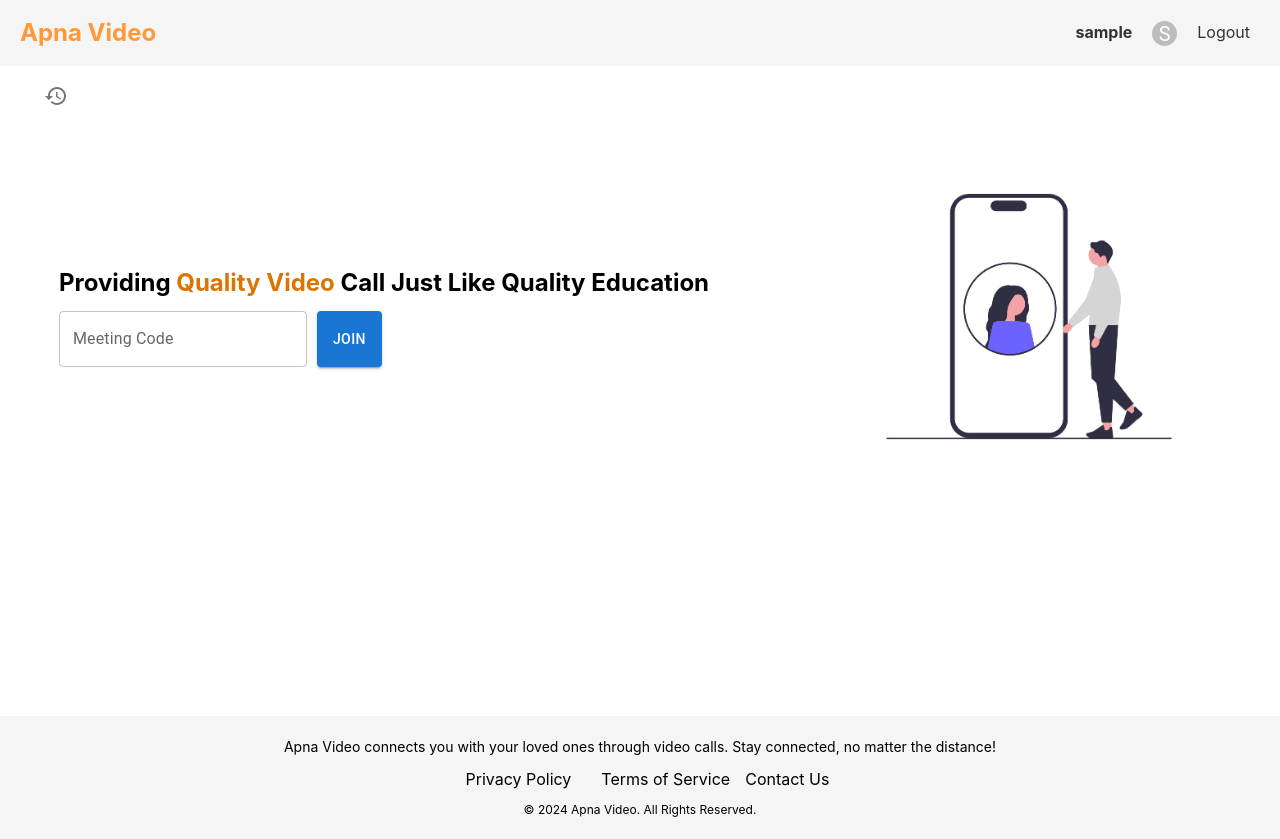
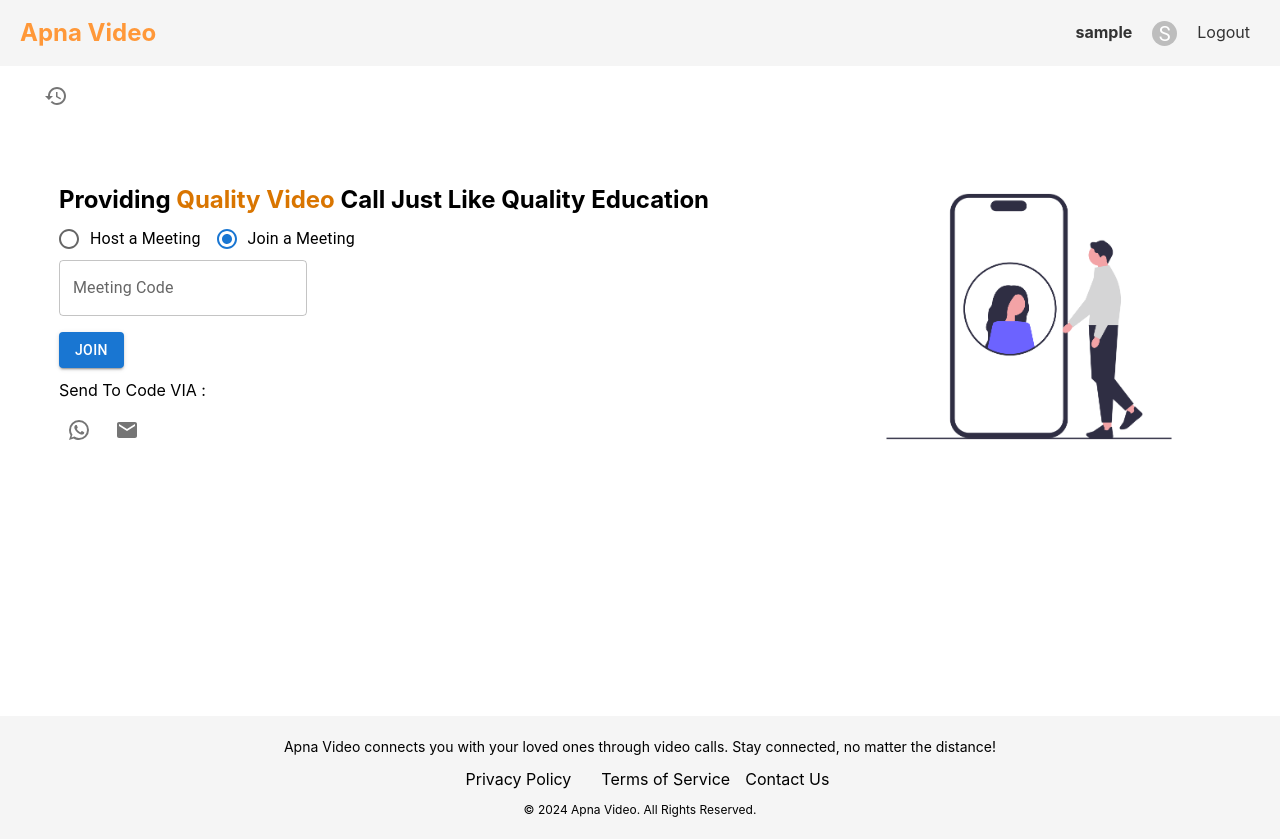
Before and after one commit to tsujit74/apnavideo, a React (Vite) app in the folder frontend/my-vite-app/: page /home in a window 1280 px wide. Built offline with nearby package versions, Linux system fonts and the light colour scheme; sample sign-in values are in the browser's storage.

Commit message:
get email and meetcode generated

```diff
--- a/frontend/my-vite-app/src/App.css
+++ b/frontend/my-vite-app/src/App.css
@@ -142,6 +142,7 @@
 /*authentication*/
 .authentication{
   height: 80vh;
+  margin-bottom: 50%;
 }
 
 /* page Not Found */
@@ -168,7 +169,7 @@
 
 .landingPageContainer{
   width: 90%;
-  height: 80vh;
+  height: 87vh;
 }
 
   .landingMain{
@@ -182,6 +183,7 @@
 
   .landingMain h1{
     font-size: 18px;
+    margin-top: 10%;
   }
 
   .landingMain p{
@@ -196,7 +198,7 @@
 
   .landingMain .getStart{
     position: absolute;
-    top: 65%;
+    top: 70%;
     left: 30%;
     z-index: 9;
   }
@@ -211,6 +213,7 @@
 
   .meetContainer{
     display: block;
+    height: fit-content;
   }
 
   .leftPanel{
@@ -220,6 +223,12 @@
   .leftPanel h2{
     font-size: 1.2rem;
   }
+
+  .leftPanelTextField{
+    display: "flex";
+    gap: "10px";
+    margin-top: "10px"
+ }
 
   .rightPanel{
     margin: 0 auto;
--- a/frontend/my-vite-app/src/contexts/AuthContext.jsx
+++ b/frontend/my-vite-app/src/contexts/AuthContext.jsx
@@ -15,11 +15,12 @@
 
   const [userData, setUserData] = useState(authContext);
 
-  const handleRegister = async (name, username, password) => {
+  const handleRegister = async (name, username,email, password) => {
     try {
       let request = await client.post("/register", {
         name: name,
         username: username,
+        email:email,
         password: password,
       });
       if (request.status === httpStatus.CREATED) {
--- a/frontend/my-vite-app/src/pages/HomeComponent.jsx
+++ b/frontend/my-vite-app/src/pages/HomeComponent.jsx
@@ -7,10 +7,18 @@
 import { AuthContext } from "../contexts/AuthContext";
 import { useUser } from '../contexts/UserContext';
 import { useEffect } from "react";
+import CircularProgress from "@mui/material/CircularProgress";
+import { useSnackbar } from "notistack";
+import { RadioGroup, FormControlLabel, Radio } from "@mui/material";
+import WhatsAppIcon from "@mui/icons-material/WhatsApp";
+import Email from "@mui/icons-material/Email";
 
 function HomeComponent() {
+  const { enqueueSnackbar } = useSnackbar();
   let navigate = useNavigate();
   const [meetingCode, setMeetingCode] = useState("");
+  const [isHosting, setIsHosting] = useState(false);
+  const [loading, setLoading] = useState(false);
 
   const {user,setUser} = useUser();
 
@@ -23,8 +31,68 @@
 
   const { addToUserHistory } = useContext(AuthContext);
   let handleJoinVideoCall = async () => {
-    await addToUserHistory(meetingCode);
-    navigate(`/${meetingCode}`);
+    setLoading(true);
+    try {
+      await addToUserHistory(meetingCode);
+      if (meetingCode === "") {
+        enqueueSnackbar(`Enter Meeting Code Ex: "a12bcc"`, {
+          variant: "info",
+          anchorOrigin: { vertical: "top", horizontal: "center" },
+          autoHideDuration: 2000,
+        });
+        return;
+      } else {
+        navigate(`/${meetingCode}`);
+      }
+    } catch (err) {
+      console.log(err);
+    } finally {
+      setLoading(false);
+    }
+  };
+
+  const generateMeetingCode = () => {
+    const characters = "abcdefghijklm234567nopqrstuvwxyz0189";
+    let code = "";
+
+    for (let i = 0; i < 6; i++) {
+      const randomIndex = Math.floor(Math.random() * characters.length);
+      code += characters[randomIndex];
+    }
+
+    setMeetingCode(code);
+  };
+
+  const shareViaWhatsApp = () => {
+    if (meetingCode !== "") {
+      const url = `https://wa.me/?text=Join my meeting with code: ${meetingCode}\n\nClick this link: https://apnavideofrontend.onrender.com`;
+      window.open(url, "_blank");
+    } else {
+      enqueueSnackbar(`Enter Meeting Code Ex: "a12bcc"`, {
+        variant: "info",
+        anchorOrigin: { vertical: "top", horizontal: "center" },
+        autoHideDuration: 2000,
+      });
+      return;
+    }
+  };
+
+  // Function to share meeting code via email
+  const shareViaEmail = () => {
+    if (meetingCode !== "") {
+      const subject = "Meeting Code";
+      const body = `Join my meeting with code: ${meetingCode} Click this link: https://apnavideofrontend.onrender.com`;
+      const mailtoLink = `mailto:?subject=${encodeURIComponent(
+        subject
+      )}&body=${encodeURIComponent(body)}`;
+      window.location.href = mailtoLink;
+    } else {
+      enqueueSnackbar(`Enter Meeting Code Ex: "a12bcc"`, {
+        variant: "info",
+        anchorOrigin: { vertical: "top", horizontal: "center" },
+        autoHideDuration: 2000,
+      });
+    }
   };
 
   return (
@@ -39,17 +107,6 @@
             >
               <RestoreIcon sx={{ml:2,mr:2}} />
             </IconButton>
-
-            {/* <Button
-              onClick={() => {
-                localStorage.removeItem("token");
-                localStorage.removeItem('username');
-                setUser(null);
-                navigate("/auth");
-              }}
-            >
-              Logout
-            </Button> */}
           </div>
         </div>
 
@@ -58,8 +115,27 @@
             <div>
               <h2>Providing <span style={{color:"#d97500"}}>Quality Video</span> Call Just Like Quality Education</h2>
 
-              <div style={{ display: "flex", gap: "10px",marginTop:"10px" }}>
+              <RadioGroup
+                row
+                value={isHosting ? "host" : "join"}
+                onChange={(e) => setIsHosting(e.target.value === "host")}
+              >
+                <FormControlLabel
+                  value="host"
+                  control={<Radio />}
+                  label="Host a Meeting"
+                />
+
+                <FormControlLabel
+                  value="join"
+                  control={<Radio />}
+                  label="Join a Meeting"
+                />
+              </RadioGroup>
+
+              <div className="leftPanelTextField">
                 <TextField
+                value={meetingCode}
                   onChange={(e) => setMeetingCode(e.target.value)}
                   id="outlined-basic"
                   label="Meeting Code"
@@ -69,11 +145,48 @@
                     color: "white",
 
                   }}
-
                 />
-                <Button onClick={handleJoinVideoCall} variant="contained">
-                  Join
-                </Button>
+                <div className="leftpanelButton" style={{ display: "flex" }}>
+                  <div>
+                    {loading ? (
+                      <CircularProgress />
+                    ) : (
+                      <Button
+                        variant="contained"
+                        onClick={handleJoinVideoCall}
+                        sx={{ mt: 2, mr: 2 }}
+                      >
+                        JOIN
+                      </Button>
+                    )}
+                  </div>
+                  {isHosting && (
+                    <Button
+                      variant="outlined"
+                      onClick={generateMeetingCode}
+                      sx={{ mt: 2 }}
+                    >
+                      Get Code
+                    </Button>
+                  )}
+                </div>
+              </div>
+              <div style={{ marginTop: "10px" }}>
+                Send To Code VIA : <br />
+                <IconButton
+                  variant="contained"
+                  onClick={shareViaWhatsApp}
+                  sx={{ mt: 1, marginRight: 1 }}
+                >
+                  <WhatsAppIcon />
+                </IconButton>
+                <IconButton
+                  variant="contained"
+                  onClick={shareViaEmail}
+                  sx={{ mt: 1 }}
+                >
+                  <Email />
+                </IconButton>
               </div>
             </div>
           </div>
--- a/frontend/my-vite-app/src/pages/authentication.jsx
+++ b/frontend/my-vite-app/src/pages/authentication.jsx
@@ -32,6 +32,8 @@
 
   const [username, setUsername] = React.useState("");
   const [password, setPassword] = React.useState("");
+  const [email, setEmail] = React.useState("");
+  const [emailError, setEmailError] = useState(false);
   const [name, setName] = React.useState("");
   const [error, setError] = React.useState("");
   const [message, setMessage] = React.useState("");
@@ -43,6 +45,11 @@
 
   const { setUser } = useUser();
   const [loading, setLoading] = useState(false);
+
+  const validateEmail = (email) => {
+    const emailRegex = /^[^\s@]+@[^\s@]+\.[^\s@]+$/;
+    return emailRegex.test(email);
+  };
 
   const handleAuth = async () => {
     setLoading(true);
@@ -68,7 +75,7 @@
       if (formState === 1) {
         // Register action
         let result = await handleRegister(name, username, password);
-        if (name === "" || username === "" || password === "") {
+        if (name === "" || username === "" || email === "" || password === "") {
           enqueueSnackbar("All field Required", {
             variant: "error",
             anchorOrigin: { vertical: "top", horizontal: "center" },
@@ -77,6 +84,16 @@
           setError("All Field Required");
           return;
         }
+        if(!validateEmail){
+          setEmailError(true);
+          enqueueSnackbar("Email is Not valid", {
+            variant: "error",
+            anchorOrigin: { vertical: "top", horizontal: "center" },
+            autoHideDuration: 2000,
+          });
+          return
+        }
+
         console.log(result);
         setUsername("");
         enqueueSnackbar(`${name} Registration Sucessfully`, {
@@ -137,7 +154,7 @@
               justifyContent: "center",
               alignItems: "flex-start",
               bgcolor: "#fff",
-              mt: 1,
+              marginTop:"0",
             }}
           >
             <CssBaseline />
@@ -152,11 +169,12 @@
             >
               <Box
                 sx={{
-                  my: 8,
+                  my: 4,
                   mx: 4,
                   display: "flex",
                   flexDirection: "column",
                   alignItems: "center",
+                  opacity: loading ? 0.5 : 1,
                 }}
               >
                 <Avatar sx={{ m: 1, bgcolor: "secondary.main" }}>
@@ -206,6 +224,22 @@
                     helperText={error}
                     onChange={(e) => setUsername(e.target.value)}
                   />
+
+                  {formState === 1 && (
+                    <TextField
+                      margin="normal"
+                      required
+                      fullWidth
+                      id="email"
+                      label="Email"
+                      name="email"
+                      value={email}
+                      error={emailError}
+                      helperText={error}
+                      onChange={(e) => setEmail(e.target.value)}
+                    />
+                  )}
+
                   <TextField
                     margin="normal"
                     required
```
Also changed, not shown: 2 other files (tests, documents, lock files or other folders).
